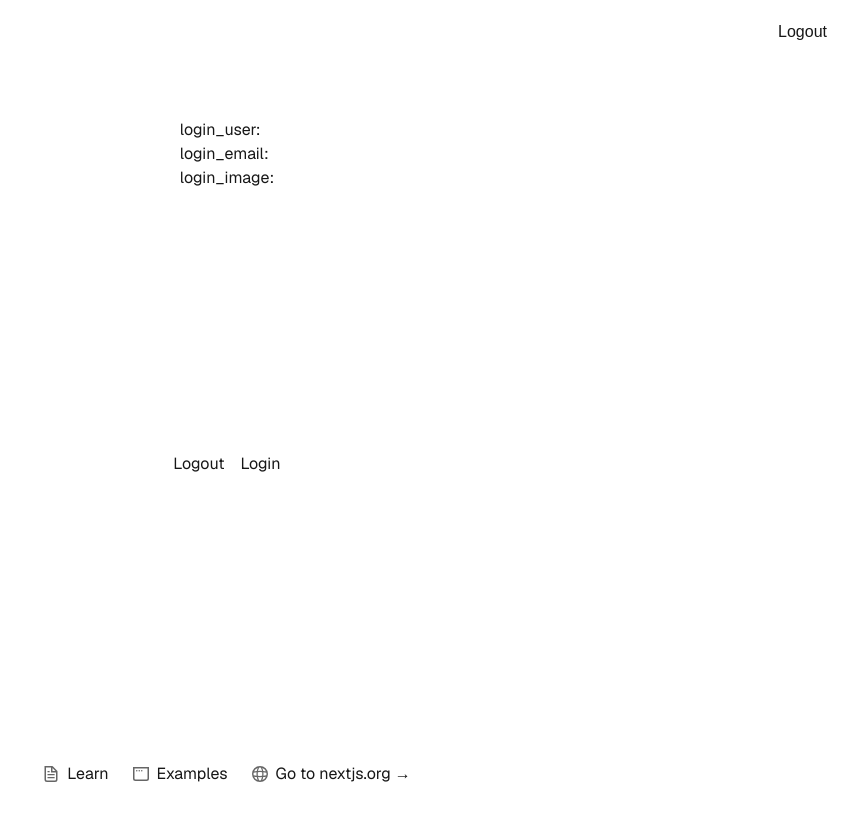
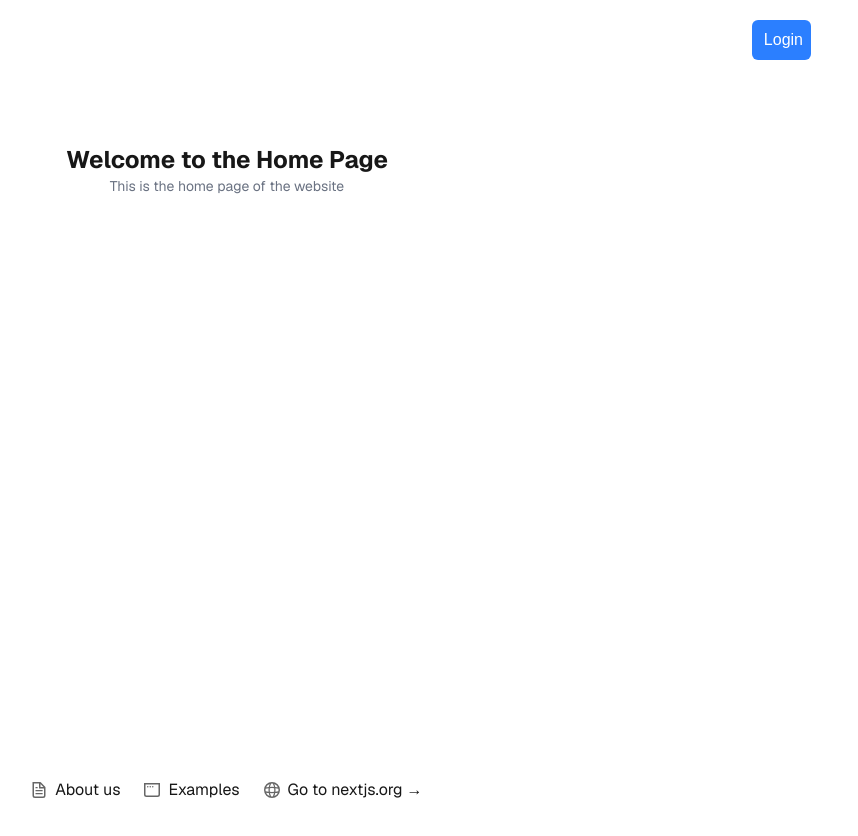
Before and after one commit to TanzimHossainSafin/Chaya-Chobi, a Next.js app: page / in a window 1280 px wide. Shown: the top 836 px of the page, without its empty margins (413-1271 px from the left). Built offline with nearby package versions, Linux system fonts and the light colour scheme; no server answers.

Commit message:
added Auth successfully:

```diff
--- /dev/null
+++ b/app/components/AuthLinks.tsx
@@ -0,0 +1,16 @@
+"use client";
+import { useSession, signIn, signOut } from "next-auth/react";
+
+export default function AuthLinks() {
+  //client side session
+  const { data: session } = useSession();
+  return (
+    <div >
+      {session && session.user ? (
+        <button onClick={() => signOut()} className="flex items-center justify-end py-2 px-2 pl-3 gap-4 cursor-pointer  text-white rounded-md bg-red-500 hover:bg-red-600">Logout</button>
+      ) : (
+        <button className="flex items-center justify-end py-2 px-2 pl-3 gap-4 cursor-pointer  text-white rounded-md bg-blue-500 hover:bg-blue-600" onClick={() => signIn() }>Login</button>
+      )}
+    </div>
+  );
+}
--- /dev/null
+++ b/app/components/profile.tsx
@@ -0,0 +1,22 @@
+"use client";
+import { useSession } from "next-auth/react";
+export default function Profile() {
+    const {data:session,status} = useSession();
+    return (
+        <div>
+           {status=="authenticated" &&(<div>
+            {session.user?.image && (
+        <img
+          src={session.user.image}
+          alt="Profile"
+          width={40}
+          height={40}
+          style={{ borderRadius: "50%" }}
+        />
+      )}
+            <h2 className="text-sm font-bold">{session.user?.name}</h2>
+            <h2 className="text-sm font-bold">{session.user?.email}</h2>
+            </div>)}
+        </div>
+    )
+}
--- a/app/layout.tsx
+++ b/app/layout.tsx
@@ -1,10 +1,9 @@
 import type { Metadata } from "next";
 import { Geist, Geist_Mono } from "next/font/google";
 import "./globals.css";
-import Link from "next/link";
-import getServerSession from "next-auth";
-import authConfig from "@/auth.config";
-
+import AuthLinks from "@/app/components/AuthLinks";
+import { SessionProvider } from "next-auth/react";
+import Profile from "@/app/components/profile";
 const geistSans = Geist({
   variable: "--font-geist-sans",
   subsets: ["latin"],
@@ -25,16 +24,21 @@ export default async function RootLayout({
 }: Readonly<{
   children: React.ReactNode;
 }>) {
-  const session = await getServerSession(authConfig);
+
   return (
     <html lang="en">
       <body
         className={`${geistSans.variable} ${geistMono.variable} antialiased`}
       >
-        <div className="flex items-center justify-end py-5 px-10 pl-10 gap-4" >
-        {session ? <Link href="/api/auth/signout">Logout</Link> : <Link href="/api/auth/signin">Login</Link>}
-        </div>
-        {children}
+        <SessionProvider>
+        <div className="flex items-center justify-end py-5 px-10 pl-10 gap-4">
+            <div className="flex gap-4">
+            <AuthLinks />
+            <Profile />
+            </div>
+          </div>
+          {children}
+        </SessionProvider>
       </body>
     </html>
   );
--- a/app/page.tsx
+++ b/app/page.tsx
@@ -1,6 +1,5 @@
 import Image from "next/image";
 import { auth } from "@/auth";
-import Link from "next/link";
 async function getUser() {
   const session = await auth();
   return session?.user;
@@ -11,18 +10,9 @@ export default async function Home() {
   return (
     <div className="grid grid-rows-[20px_1fr_20px] items-center justify-items-center min-h-screen p-8 pb-20 gap-16 sm:p-20 font-[family-name:var(--font-geist-sans)]">
     <div className="flex flex-col items-center justify-center">
-    login_user:{user?.name}
-     <br/>
-     login_email:{user?.email}
-     <br/>
-     login_image:{user?.image}
-     <br/>
+    <h1 className="text-2xl font-bold">Welcome to the Home Page</h1>
+    <p className="text-sm text-gray-500">This is the home page of the website</p>
     </div>
-    <div className="flex  items-center justify-center gap-4" >
-      <Link href="/api/auth/signout">Logout</Link>
-      <Link href="/api/auth/signin">Login</Link>
-    </div>
-
       <footer className="row-start-3 flex gap-[24px] flex-wrap items-center justify-center">
         <a
           className="flex items-center gap-2 hover:underline hover:underline-offset-4"
@@ -37,7 +27,7 @@ export default async function Home() {
             width={16}
             height={16}
           />
-          Learn
+          About us
         </a>
         <a
           className="flex items-center gap-2 hover:underline hover:underline-offset-4"
--- a/tsconfig.json
+++ b/tsconfig.json
@@ -22,6 +22,6 @@
       "@/*": ["./*"]
     }
   },
-  "include": ["next-env.d.ts", "**/*.ts", "**/*.tsx", ".next/types/**/*.ts"],
+  "include": ["next-env.d.ts", "**/*.ts", "**/*.tsx", ".next/types/**/*.ts", "app/components/AuthLinks.tsx"],
   "exclude": ["node_modules"]
 }
```
